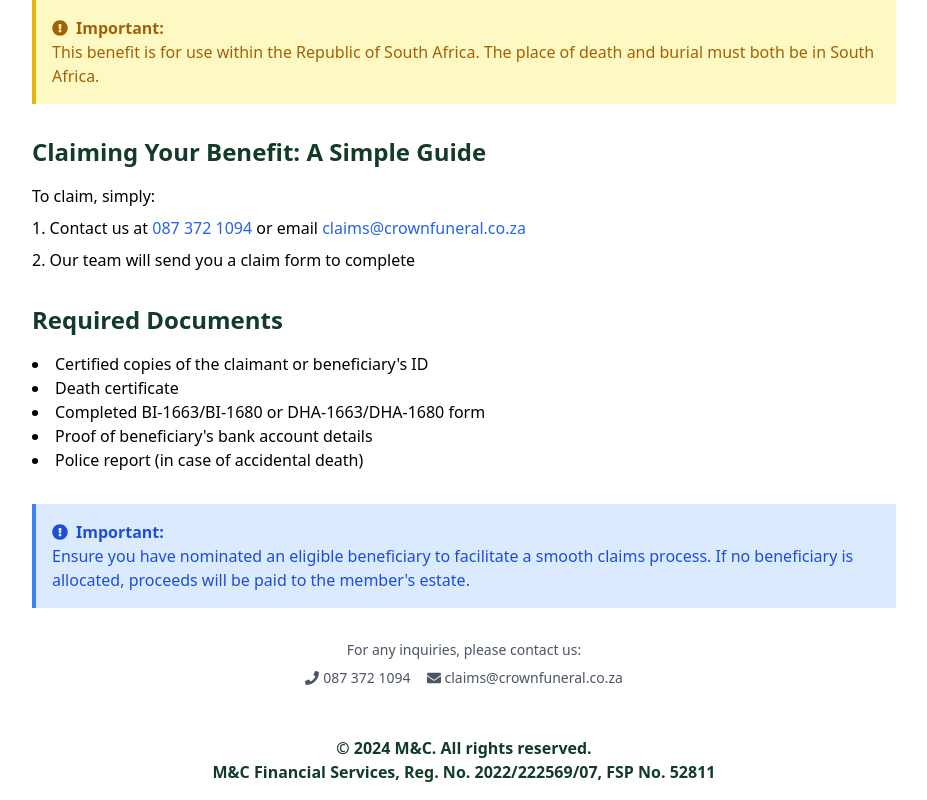
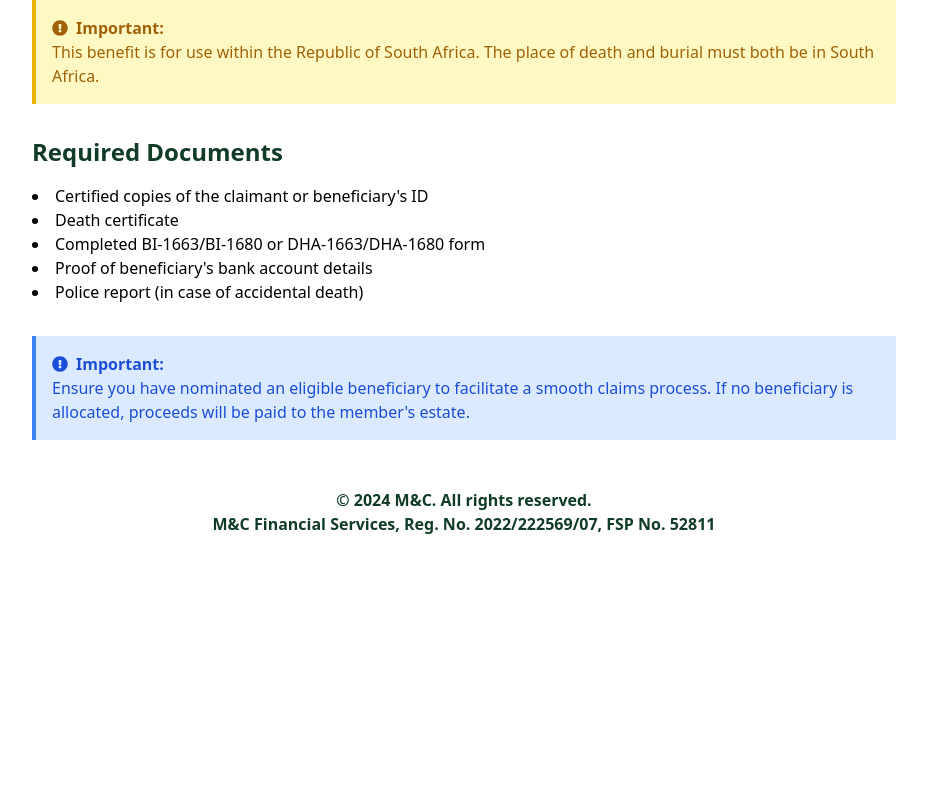
Before and after one commit to ChrissieDk/mandc-financial, a React (Vite) app: page /products/repatriation in a window 1280 px wide. Shown: the part 356-1156 px from the top of the page, without its empty margins (176-1103 px from the left). After the commit the page ends 908 px from the top, so only its background shows below. Built offline with nearby package versions, Linux system fonts and the light colour scheme; the HTML template or start-up script is replaced by a standard one; what @react-pdf/renderer would draw is missing.

Commit message:
remove how to for time being

```diff
--- a/src/pages/FeelBetterFastPage.tsx
+++ b/src/pages/FeelBetterFastPage.tsx
@@ -1,10 +1,5 @@
 import React from "react";
-import {
-  FaExclamationCircle,
-  FaCheckCircle,
-  FaGlobe,
-  FaPhone,
-} from "react-icons/fa";
+import { FaExclamationCircle, FaCheckCircle } from "react-icons/fa";
 
 const FeelBetterFastPage: React.FC = () => {
   return (
@@ -34,7 +29,7 @@
         </p>
       </div>
 
-      <section className="mb-8">
+      {/* <section className="mb-8">
         <h2 className="text-darkGreen text-2xl font-semibold mb-4">
           How to Use This Benefit
         </h2>
@@ -66,7 +61,7 @@
             ingredients that address your symptoms.
           </li>
         </ol>
-      </section>
+      </section> */}
 
       <section className="mb-8">
         <h2 className="text-darkGreen text-2xl font-semibold mb-4">
@@ -92,7 +87,7 @@
         </ul>
       </section>
 
-      <footer className="mt-8 text-center text-sm text-gray-600">
+      {/* <footer className="mt-8 text-center text-sm text-gray-600">
         <p>
           For more information or to access the Symptom Checker, visit our
           website:
@@ -111,7 +106,7 @@
             <FaPhone className="mr-1" /> 087 372 1094
           </a>
         </div>
-      </footer>
+      </footer> */}
     </div>
   );
 };
--- a/src/pages/HealthCoachPage.tsx
+++ b/src/pages/HealthCoachPage.tsx
@@ -1,10 +1,5 @@
 import React from "react";
-import {
-  FaCheckCircle,
-  FaExclamationCircle,
-  FaGlobe,
-  FaPhone,
-} from "react-icons/fa";
+import { FaCheckCircle, FaExclamationCircle } from "react-icons/fa";
 
 const HealthCoachPage: React.FC = () => {
   return (
@@ -22,7 +17,7 @@
         </p>
       </section>
 
-      <section className="mb-8">
+      {/* <section className="mb-8">
         <h2 className="text-darkGreen text-2xl font-semibold mb-4">
           How to Use
         </h2>
@@ -46,7 +41,7 @@
             challenges based on the selected topics of interest.
           </li>
         </ol>
-      </section>
+      </section> */}
 
       <section className="mb-8">
         <h2 className="text-darkGreen text-2xl font-semibold mb-4">
@@ -82,7 +77,7 @@
         </p>
       </div>
 
-      <footer className="mt-8 text-center text-sm text-gray-600">
+      {/* <footer className="mt-8 text-center text-sm text-gray-600">
         <p>
           For more information or to access the Health Coach, visit our website:
         </p>
@@ -100,7 +95,7 @@
             <FaPhone className="mr-1" /> 087 372 1094
           </a>
         </div>
-      </footer>
+      </footer> */}
     </div>
   );
 };
--- a/src/pages/RepatriationPage.tsx
+++ b/src/pages/RepatriationPage.tsx
@@ -1,5 +1,5 @@
 import React from "react";
-import { FaPhone, FaEnvelope, FaExclamationCircle } from "react-icons/fa";
+import { FaExclamationCircle } from "react-icons/fa";
 
 const RepatriationPage: React.FC = () => {
   return (
@@ -31,7 +31,7 @@
         </div>
       </section>
 
-      <section className="mb-8">
+      {/* <section className="mb-8">
         <h2 className="text-darkGreen text-2xl font-semibold mb-4">
           Claiming Your Benefit: A Simple Guide
         </h2>
@@ -52,7 +52,7 @@
           </li>
           <li>Our team will send you a claim form to complete</li>
         </ol>
-      </section>
+      </section> */}
 
       <section className="mb-8">
         <h2 className="text-darkGreen text-2xl font-semibold mb-4">
@@ -78,7 +78,7 @@
         </p>
       </div>
 
-      <footer className="mt-8 text-center text-sm text-gray-600">
+      {/* <footer className="mt-8 text-center text-sm text-gray-600">
         <p>For any inquiries, please contact us:</p>
         <div className="flex justify-center space-x-4 mt-2">
           <a
@@ -94,7 +94,7 @@
             <FaEnvelope className="mr-1" /> claims@crownfuneral.co.za
           </a>
         </div>
-      </footer>
+      </footer> */}
     </div>
   );
 };
--- a/src/pages/SymptomCheckerPage.tsx
+++ b/src/pages/SymptomCheckerPage.tsx
@@ -1,5 +1,5 @@
 import React from "react";
-import { FaExclamationCircle, FaCheckCircle, FaGlobe } from "react-icons/fa";
+import { FaExclamationCircle, FaCheckCircle } from "react-icons/fa";
 
 const SymptomCheckerPage: React.FC = () => {
   return (
@@ -18,7 +18,7 @@
         </p>
       </section>
 
-      <section className="mb-8">
+      {/* <section className="mb-8">
         <h2 className="text-darkGreen text-2xl font-semibold mb-4">
           How to Use
         </h2>
@@ -38,7 +38,7 @@
             suitable solution to your symptoms.
           </li>
         </ol>
-      </section>
+      </section> */}
 
       <section className="mb-8">
         <h2 className="text-darkGreen text-2xl font-semibold mb-4">
@@ -75,7 +75,7 @@
         </p>
       </div>
 
-      <footer className="mt-8 text-center text-sm text-gray-600">
+      {/* <footer className="mt-8 text-center text-sm text-gray-600">
         <p>
           For more information or to access the Symptom Checker, visit our
           website:
@@ -88,7 +88,7 @@
             <FaGlobe className="mr-1" /> www.crownfuneral.co.za
           </a>
         </div>
-      </footer>
+      </footer> */}
     </div>
   );
 };
```
